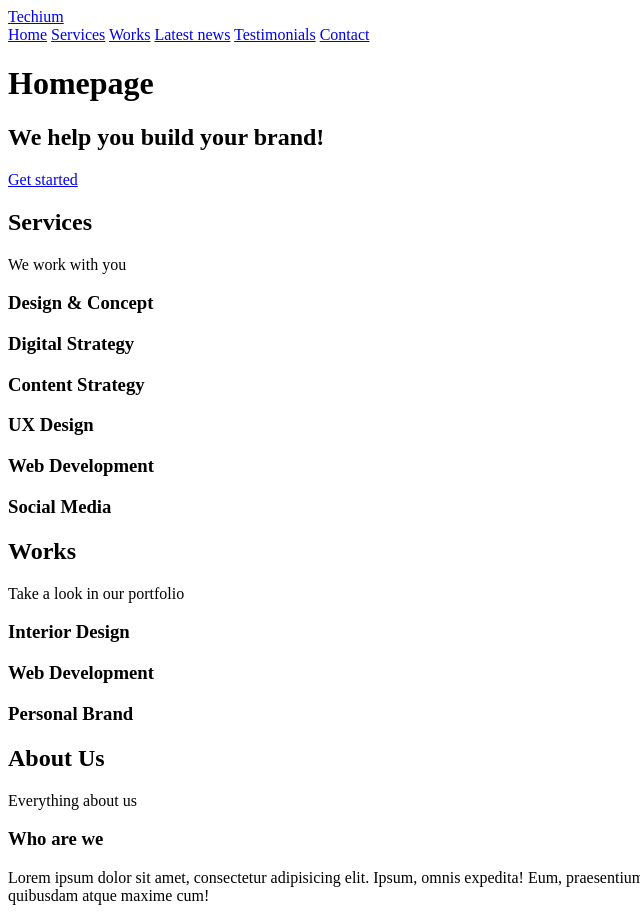
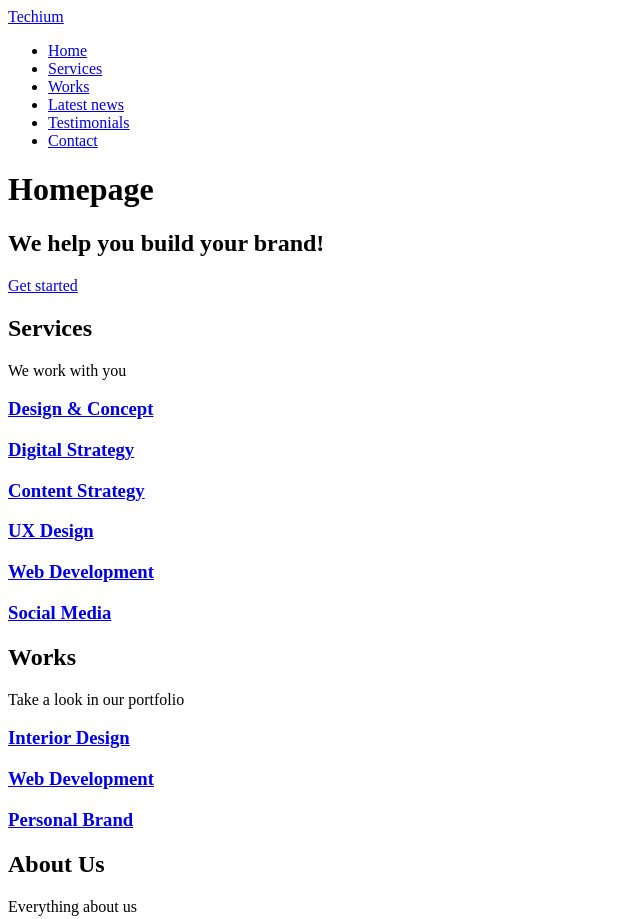
Before and after one commit to faykris/holbertonschool-web_front_end, a plain HTML site: page 0x00-html_advanced/24-index.html in a window 1280 px wide. Shown: the top 919 px of the page, without its empty margins (0-640 px from the left). Drawn offline with Linux system fonts and the light colour scheme.

Commit message:
[Update] 24-index.html : add unordered list in nav

```diff
--- a/0x00-html_advanced/24-index.html
+++ b/0x00-html_advanced/24-index.html
@@ -17,12 +17,14 @@
             <a href="/"><span>Techium</span></a>
         </div>
         <nav>
-            <a href="/">Home</a>
-            <a href="services">Services</a>
-            <a href="about">Works</a>
-            <a href="latest_news">Latest news</a>
-            <a href="testimonials">Testimonials</a>
-            <a href="contact">Contact</a>
+            <ul>
+                <li><a href="/">Home</a></li>
+                <li><a href="services">Services</a></li>
+                <li><a href="about">Works</a></li>
+                <li><a href="latest_news">Latest news</a></li>
+                <li><a href="testimonials">Testimonials</a></li>
+                <li><a href="contact">Contact</a></li>
+            </ul>
         </nav>
     </div>
 </header>
@@ -49,12 +51,12 @@
                 </p>
             </header>
             <div>
-                <h3>Design & Concept</h3>
-                <h3>Digital Strategy</h3>
-                <h3>Content Strategy</h3>
-                <h3>UX Design</h3>
-                <h3>Web Development</h3>
-                <h3>Social Media</h3>
+                <h3><a href="#">Design & Concept</a></h3>
+                <h3><a href="#">Digital Strategy</a></h3>
+                <h3><a href="#">Content Strategy</a></h3>
+                <h3><a href="#">UX Design</a></h3>
+                <h3><a href="#">Web Development</a></h3>
+                <h3><a href="#">Social Media</a></h3>
             </div>
         </div>
     </section>
@@ -70,13 +72,13 @@
             </header>
             <div>
                 <article>
-                    <h3>Interior Design</h3>
+                    <h3><a href="#">Interior Design</a></h3>
                 </article>
                 <article>
-                    <h3>Web Development</h3>
+                    <h3><a href="#">Web Development</a></h3>
                 </article>
                 <article>
-                    <h3>Personal Brand</h3>
+                    <h3><a href="#">Personal Brand</a></h3>
                 </article>
             </div>
         </div>
@@ -120,7 +122,7 @@
                     <p>
                         Career
                     </p>
-                    <h3>Hoc loco tenere se Triarius non potuit.</h3>
+                    <h3><a href="#">Hoc loco tenere se Triarius non potuit.</a></h3>
                     <p>
                         Lorem ipsum dolor sit amet, consectetur adipiscing elit. Id Sextilius factum negabat. Quo tandem modo? At eum nihili facit; Quae contraria sunt his, malane?
                     </p>
@@ -130,7 +132,7 @@
                     <p>
                         Digital Life
                     </p>
-                    <h3>Ut alios omittam, hunc appello, quem ille unum secutus est.</h3>
+                    <h3><a href="#">Ut alios omittam, hunc appello, quem ille unum secutus est.</a></h3>
                     <p>
                         Lorem ipsum dolor sit amet, consectetur adipiscing elit. Tum mihi Piso: Quid ergo? Tum ille: Ain tandem? Non autem hoc: igitur ne illud quidem. Sed quod proximum fuit non vidit. Nos commodius agimus. An nisi populari fama?
                     </p>
@@ -140,7 +142,7 @@
                     <p>
                         Social
                     </p>
-                    <h3>Bestiarum vero nullum iudicium puto.</h3>
+                    <h3><a href="#">Bestiarum vero nullum iudicium puto.</a></h3>
                     <p>
                         Lorem ipsum dolor sit amet, consectetur adipiscing elit. Non igitur bene. Quid enim est a Chrysippo praetermissum in Stoicis? Pugnant Stoici cum Peripateticis. Prioris generis est docilitas, memoria; Apparet statim, quae sint officia, quae actiones.
                     </p>
```
